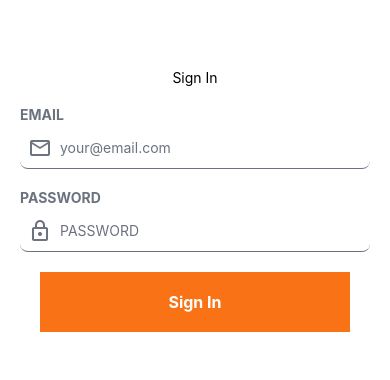
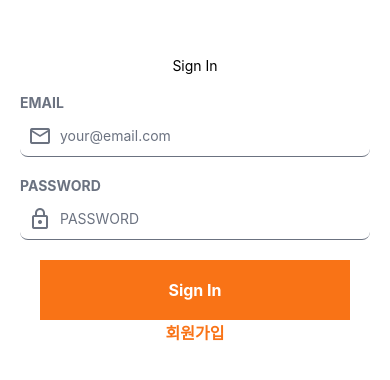
Before and after one commit to rbdus0715/photo-share-app-frontend, a React Native app: screen / in a window 390 px wide. Shown: the part 222-602 px from the top of the page. Built offline with nearby package versions, Linux system fonts and the light colour scheme.

Commit message:
Feat: TextButton 컴포넌트 만들기
- signIn, signUp 페이지에 추가

```diff
--- /dev/null
+++ b/src/components/TextButton/TextButton.tsx
@@ -0,0 +1,31 @@
+import { Pressable, StyleSheet, Text } from "react-native";
+import { PRIMARY } from "../../color";
+
+type TextButtonProp = {
+  title: string;
+  onPress: () => void;
+  styles?: any;
+  hitSlop?: number;
+};
+
+const TextButton = ({ styles, title, onPress, hitSlop }: TextButtonProp) => {
+  return (
+    <Pressable
+      style={styles?.button}
+      hitSlop={hitSlop ? hitSlop : 10}
+      onPress={onPress}
+    >
+      <Text style={[defaultStyles.title, styles?.title]}>{title}</Text>
+    </Pressable>
+  );
+};
+
+const defaultStyles = StyleSheet.create({
+  title: {
+    color: PRIMARY.DEFAULT,
+    fontWeight: "700",
+    fontSize: 16,
+  },
+});
+
+export default TextButton;
--- a/src/screens/SignInScreen.tsx
+++ b/src/screens/SignInScreen.tsx
@@ -7,6 +7,7 @@
 import { AuthRoutes } from "../navigations/routes";
 import { useSafeAreaInsets } from "react-native-safe-area-context";
 import SafeInputView from "../components/SafeInputView/SafeInputView";
+import TextButton from "../components/TextButton/TextButton";
 
 const SignInScreen = () => {
   const navigation = useNavigation<AuthNavigation>();
@@ -62,6 +63,10 @@
             },
           }}
         />
+        <TextButton
+          title={"회원가입"}
+          onPress={() => navigation.navigate(AuthRoutes.SIGN_UP)}
+        />
       </View>
     </SafeInputView>
   );
--- a/src/screens/SignUpScreen.tsx
+++ b/src/screens/SignUpScreen.tsx
@@ -1,9 +1,13 @@
 import { StyleSheet, Text, View } from "react-native";
+import TextButton from "../components/TextButton/TextButton";
+import { useNavigation } from "@react-navigation/native";
 
 const SignUpScreen = () => {
+  const navigation = useNavigation();
+
   return (
     <View style={styles.container}>
-      <Text>Sign Up</Text>
+      <TextButton title={"로그인"} onPress={navigation.goBack} />
     </View>
   );
 };
```
